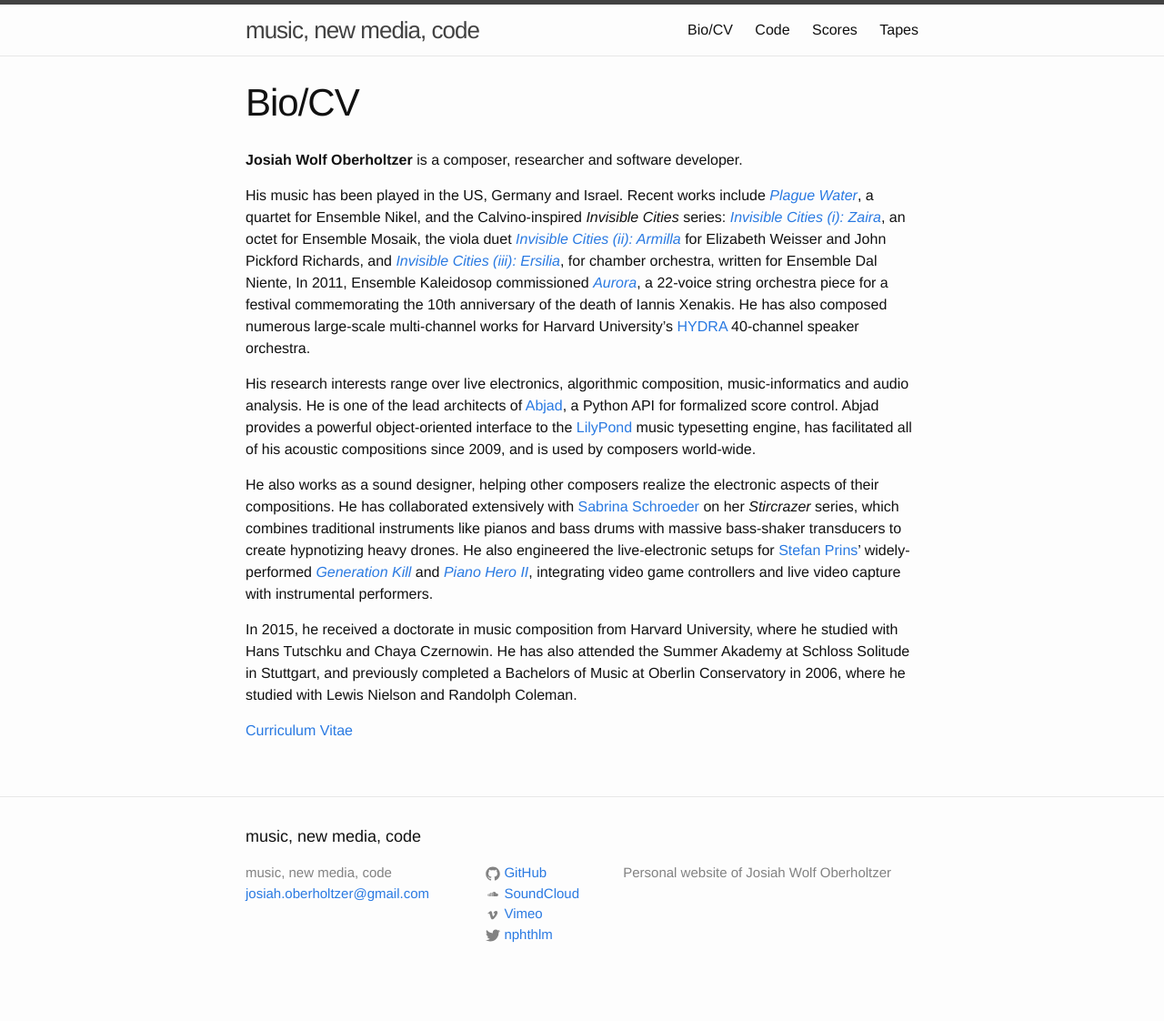
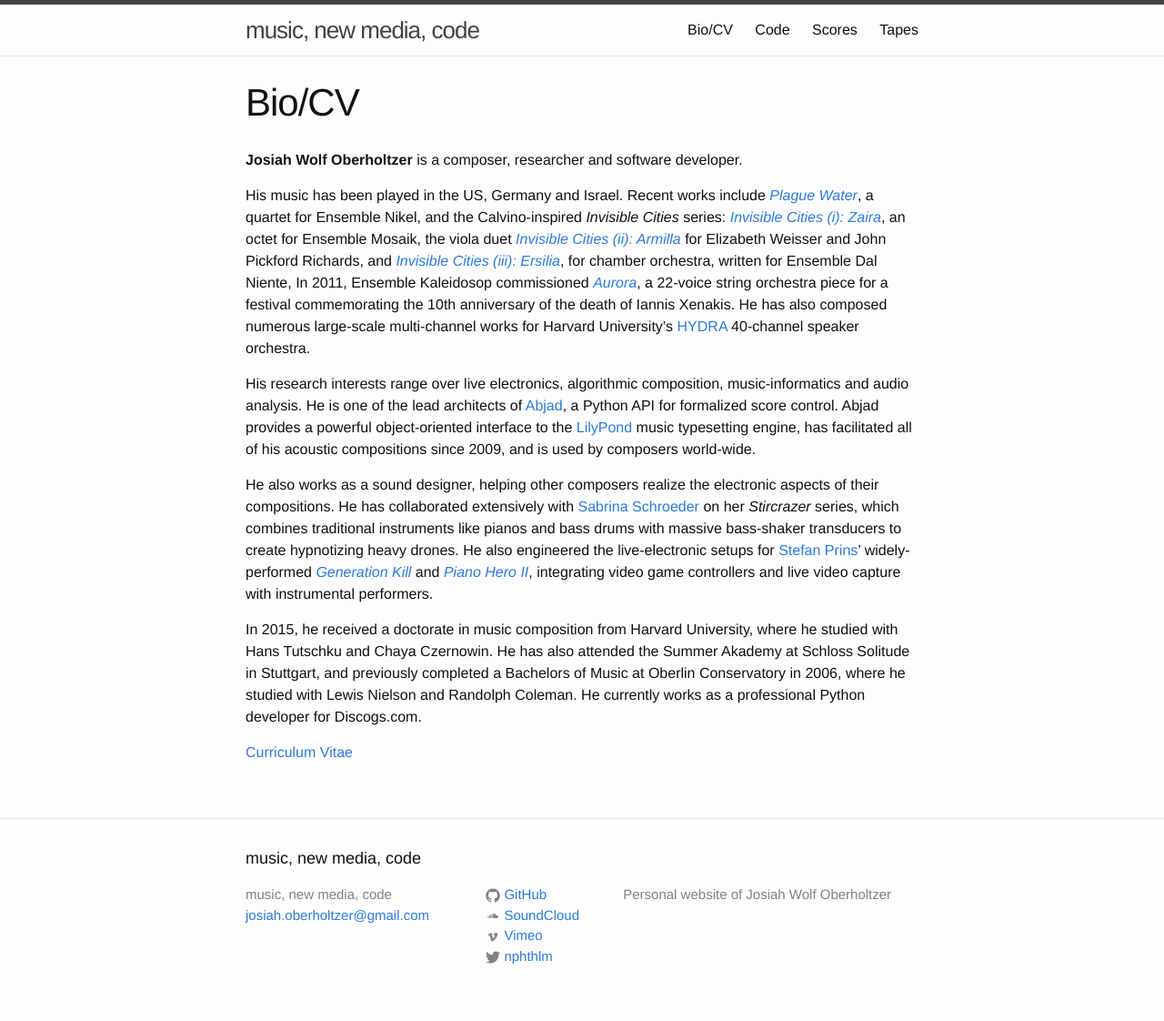
Before and after one commit to josiah-wolf-oberholtzer/josiah-wolf-oberholtzer.github.io, a Jekyll site: the page built from bio.md, in a window 1280 px wide. Shown: the whole page at 91% size. Built offline with Jekyll 4.4.1, drawn with Linux system fonts in a browser that asks for light colours; nearby versions of some CDN libraries; before the commit the page ends 1098 px from its top, so only the background shows below that.

Commit message:
Update bio.

```diff
--- a/bio.md
+++ b/bio.md
@@ -37,14 +37,15 @@ In 2015, he received a doctorate in music composition from Harvard University,
 where he studied with Hans Tutschku and Chaya Czernowin. He has also attended
 the Summer Akademy at Schloss Solitude in Stuttgart, and previously completed a
 Bachelors of Music at Oberlin Conservatory in 2006, where he studied with Lewis
-Nielson and Randolph Coleman.
+Nielson and Randolph Coleman. He currently works as a professional Python
+developer for Discogs.com.
 
 [Curriculum Vitae][cv]
 
 [abjad]: /code/abjad/
 [armilla]: /scores/armilla/
 [aurora]: /scores/aurora/
-[cv]: https://josiahwolfoberholtzer.com/assets/pdfs/josiah-wolf-oberholtzer-cv.pdf
+[cv]: http://josiahwolfoberholtzer.com/assets/pdfs/josiah-wolf-oberholtzer-cv.pdf
 [ersilia]: /scores/ersilia/
 [genkill]: https://vimeo.com/63164780
 [hydra]: https://huseac.fas.harvard.edu/hydra/
```
